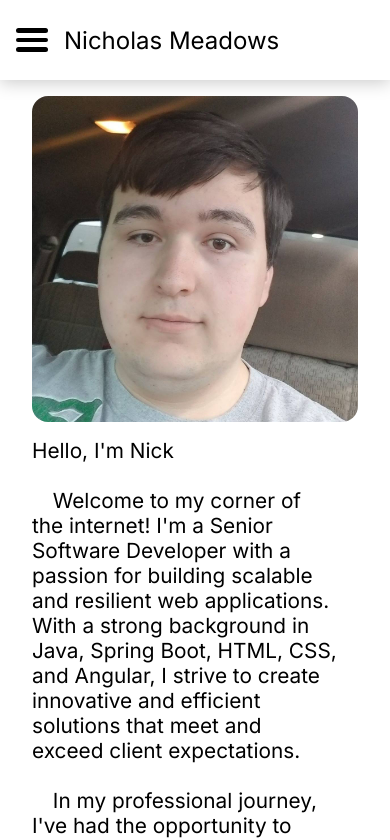
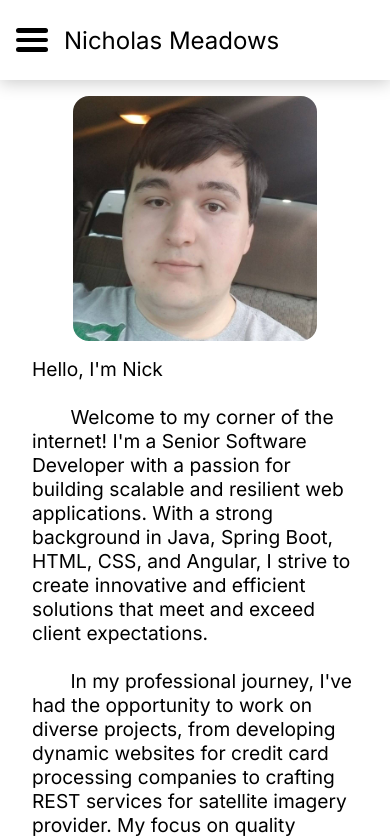
Before and after one commit to nicholasMeadows/PersonalWebsite, a Next.js app: page / in a window 390 px wide. Shown: the top 840 px of the page. Built offline with nearby package versions, Linux system fonts and the light colour scheme.

Commit message:
update home page css

```diff
--- a/src/app/css/home-page.css
+++ b/src/app/css/home-page.css
@@ -1,53 +1,49 @@
 .home-page {
-    position: relative;
-    top: 40%;
-    transform: translate(0, -40%);
+    height: 100%;
     display: flex;
-    flex-direction: row;
+    flex-direction: row-reverse;
     gap: 1em;
+    align-items: center;
 }
 
 .home-page-text {
-    flex-grow: 1;
-    align-content: center;
-    font-size: 1.3em;
-    margin-right: 1em;
+    font-size: 1.2em;
+}
+
+.home-page-img {
+    flex-shrink: 0;
+    width: 30%;
+    object-fit: contain;
+    border-radius: 1em;
 }
 
 .home-page-text > .indent {
-    text-indent: 1em;
+    text-indent: 2em;
 }
 
-.home-page-img {
-    width: auto;
-    height: auto;
-    max-width: 25%;
-    object-fit: contain;
-    margin-left: auto;
-    border-radius: 1em;
-    margin-top: 3em;
+@media only screen and (max-width: 860px) {
+    .home-page-text {
+        font-size: 1em;
+    }
 }
 
 @media only screen and (max-width: 770px) {
     .home-page {
-        top: unset;
-        transform: unset;
-        margin-top: 1em;
+        display: flex;
+        height: unset;
         flex-direction: column;
-        flex-flow: column-reverse;
     }
 
     .home-page-img {
-        width: auto;
-        height: auto;
-        max-width: 100%;
         object-fit: contain;
-        margin-left: unset;
-        border-radius: 1em;
-        margin-top: unset;
+        width: 75%;
+        margin-left: 15%;
+        margin-right: 15%;
+        margin-top: 1em;
     }
 
     .home-page-text {
+        font-size: 1.2em;
         margin-bottom: 2em;
     }
 }
--- a/src/app/globals.css
+++ b/src/app/globals.css
@@ -18,8 +18,8 @@ a {
 .content-div {
     width: 100%;
     position: absolute;
-    padding-left: 15%;
-    padding-right: 15%;
+    padding-left: 10%;
+    padding-right: 10%;
 }
 
 @media only screen and (max-width: 770px) {
--- a/src/app/page.tsx
+++ b/src/app/page.tsx
@@ -3,6 +3,8 @@ import './css/home-page.css'
 export default function Home() {
     return (
         <div className={'home-page'}>
+            <img src={'/nicholas-picture-1.jpg'} alt={''} className={'home-page-img'}/>
+
             <div className={'home-page-text'}>
                 <p>Hello, I&apos;m Nick</p>
                 <br/>
@@ -31,9 +33,42 @@ export default function Home() {
                     innovate
                     and
                     inspire together!</p>
+
             </div>
-
-            <img src={'/nicholas-picture-1.jpg'} alt={''} className={'home-page-img'}/>
         </div>
+        // <div className={'home-page'}>
+        //     <div className={'home-page-content'}>
+        //         <div className={'home-page-text'}>
+        //             <p>Hello, I&apos;m Nick</p>
+        //             <br/>
+        //             <p className={'indent'}>Welcome to my corner of the internet! I&apos;m a Senior Software Developer
+        //                 with a
+        //                 passion for building scalable
+        //                 and resilient web applications. With a strong background in Java, Spring Boot, HTML, CSS, and
+        //                 Angular, I
+        //                 strive to create innovative and efficient solutions that meet and exceed client
+        //                 expectations.</p>
+        //             <br/>
+        //             <p className={'indent'}>In my professional journey, I&apos;ve had the opportunity to work on
+        //                 diverse
+        //                 projects, from developing dynamic
+        //                 websites for credit card processing companies to crafting REST services for satellite imagery
+        //                 provider.
+        //                 My
+        //                 focus on quality assurance ensures that every project I undertake is delivered to the highest
+        //                 standards.</p>
+        //             <br/>
+        //             <p className={'indent'}>Whether you&apos;re here to learn more about my professional experience or
+        //                 simply
+        //                 share a passion for
+        //                 technology
+        //                 and creativity, I&apos;m thrilled to have you visit. Feel free to explore my website. Let&apos;s
+        //                 innovate
+        //                 and
+        //                 inspire together!</p>
+        //         </div>
+        //         <img src={'/nicholas-picture-1.jpg'} alt={''} className={'home-page-img'}/>
+        //     </div>
+        // </div>
     )
 }
```
